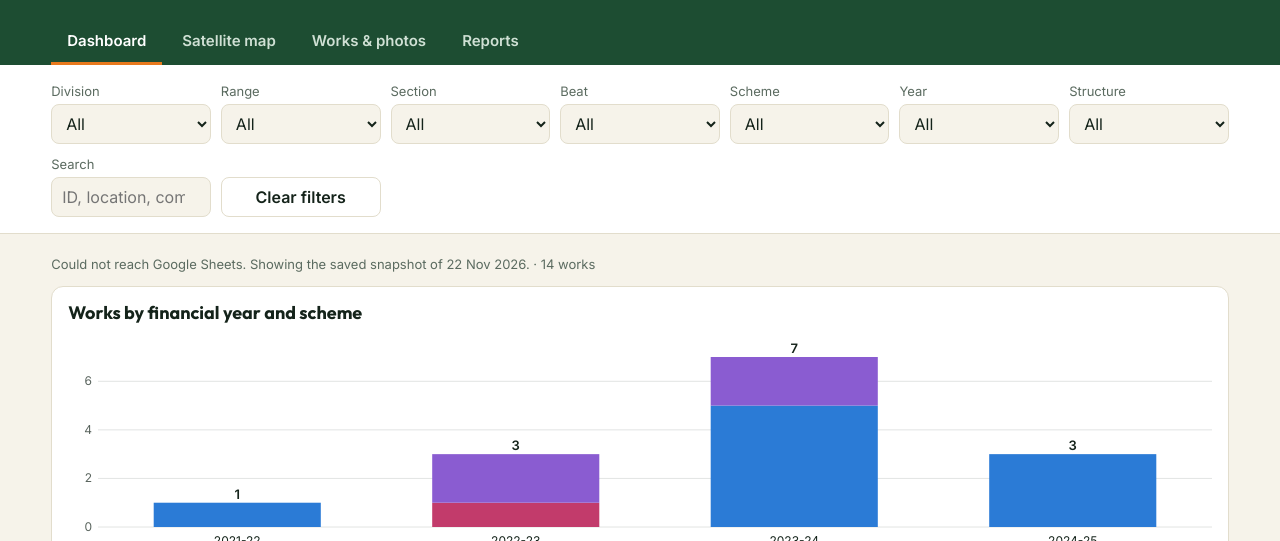
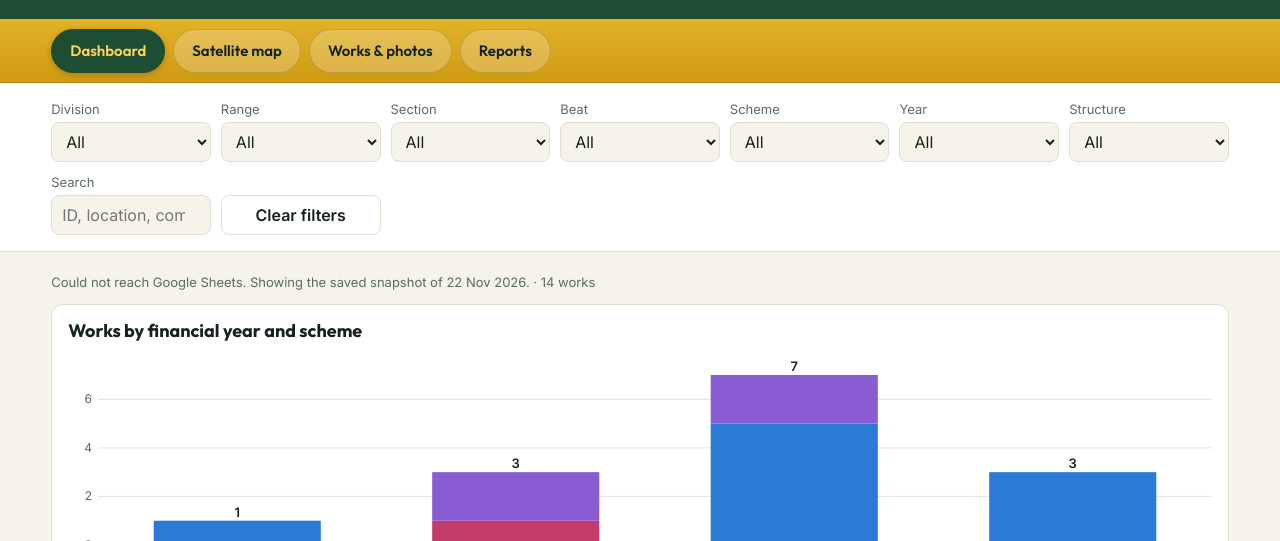
Before and after one commit to atrdbms/civil-works, a website: page index.html in a window 1280 px wide. Shown: the part 259-800 px from the top of the page. Drawn offline with Linux system fonts and the light colour scheme.

Commit message:
Gold menu bar with pill-style tabs
Co-Authored-By: Claude Opus 5.5 <noreply@anthropic.com>
Claude-Session: https://claude.ai/code/session_01QN4hHYRxMkbAdN2Cupg1oz

```diff
--- a/index.html
+++ b/index.html
@@ -33,9 +33,10 @@ header h1{font-size:clamp(26px,4vw,42px);font-weight:700;margin:4px 0 0}
 .kpi b{display:block;font:700 clamp(24px,3vw,32px)/1.1 Outfit,sans-serif}
 .kpi span{font-size:13px;opacity:.85}
 .kpi.hi b{color:#ffb066}
-nav.tabs{display:flex;gap:4px;flex-wrap:wrap;background:var(--forest);padding:0 max(4vw,16px)}
-nav.tabs button{background:none;border:0;color:#cfe0d4;font:600 15px Inter,sans-serif;padding:12px 16px;min-height:44px;cursor:pointer;border-bottom:3px solid transparent}
-nav.tabs button[aria-selected=true]{color:#fff;border-color:var(--tiger)}
+nav.tabs{display:flex;gap:8px;flex-wrap:wrap;background:linear-gradient(180deg,#e2b227,#cf9a12);padding:10px max(4vw,16px);box-shadow:inset 0 -1px 0 #0002,0 2px 6px #0002}
+nav.tabs button{background:rgba(255,255,255,.22);border:1px solid rgba(20,35,26,.18);color:#14231a;font:600 15px Outfit,Inter,sans-serif;padding:9px 18px;min-height:44px;cursor:pointer;border-radius:999px;transition:background .15s}
+nav.tabs button:hover{background:rgba(255,255,255,.45)}
+nav.tabs button[aria-selected=true]{background:var(--forest);color:#ffd25a;border-color:var(--forest);box-shadow:0 2px 6px #0003}
 .filters{display:grid;grid-template-columns:repeat(auto-fit,minmax(150px,1fr));gap:10px;padding:16px max(4vw,16px);background:var(--card);border-bottom:1px solid var(--line)}
 .filters label{font-size:13px;color:var(--mute);display:grid;gap:3px}
 select,input,button.btn{font:16px Inter,sans-serif;min-height:40px;border:1px solid var(--line);border-radius:8px;padding:6px 10px;background:var(--bg);color:var(--ink)}
```
